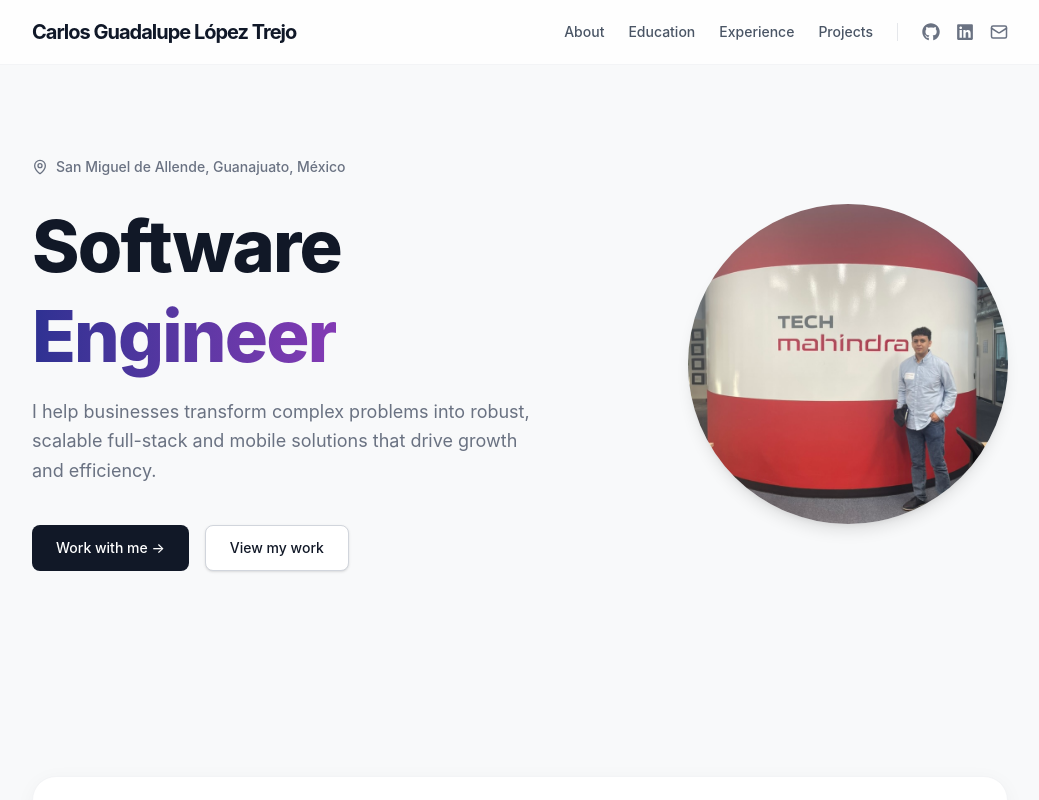
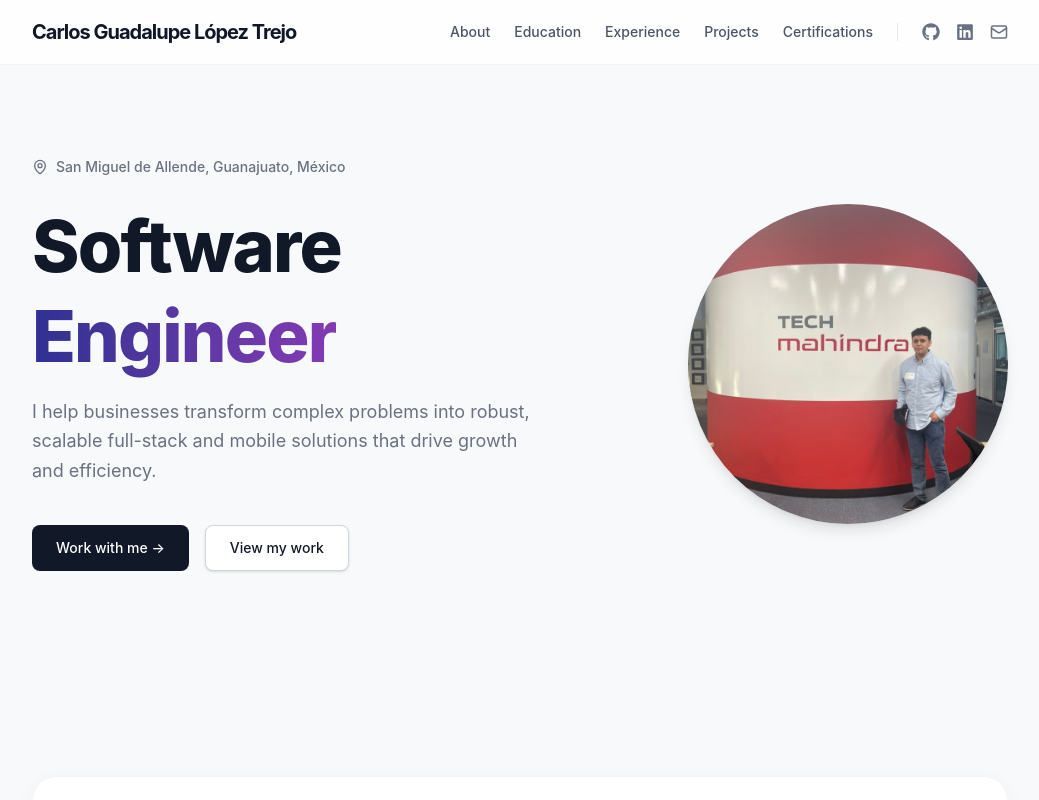
Before and after one commit to carlop13/carlos-lopez-portfolio, a React (Vite) app: page / in a window 1280 px wide. Shown: the top 800 px of the page, without its empty margins (120-1159 px from the left). Built offline with nearby package versions, Linux system fonts and the light colour scheme.

Commit message:
correción de links

```diff
--- a/src/components/Navbar.tsx
+++ b/src/components/Navbar.tsx
@@ -17,6 +17,7 @@ export default function Navbar() {
             <a href="#education" className="hover:text-black transition-colors">Education</a>
             <a href="#experience" className="hover:text-black transition-colors">Experience</a>
             <a href="#projects" className="hover:text-black transition-colors">Projects</a>
+            <a href="#certifications" className="hover:text-black transition-colors">Certifications</a>
           </div>
 
           <div className="flex gap-4 border-l pl-6 border-gray-200">
--- a/src/data/portfolioData.ts
+++ b/src/data/portfolioData.ts
@@ -25,7 +25,7 @@ export const portfolioData = {
       links: {
         adminPanel: "https://easy-place-admin.vercel.app/",
         apiDocs: "https://documenter.getpostman.com/view/24519066/2sBY4TqJPR",
-        apk: "https://drive.google.com/file/d/1Qo0MMeSwry0YX9LuSY6vvzusPOZdLsgE/view?usp=sharing",
+        apk: "https://drive.google.com/file/d/1h9RKlSWtbjuM9DACFgKVbRwpcX3oMuls/view?usp=sharing",
       },
       featured: true,
       details: {
```
